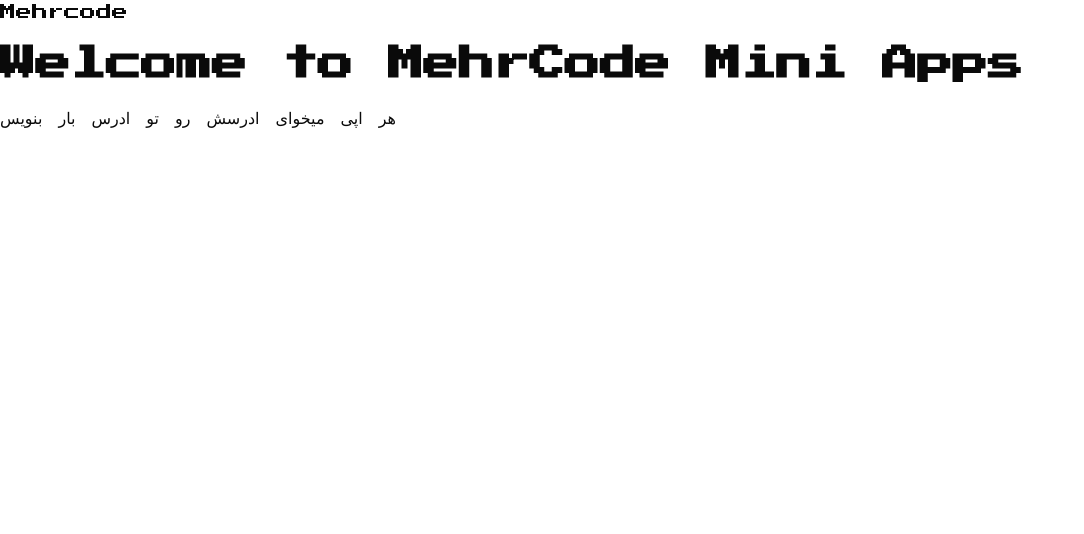
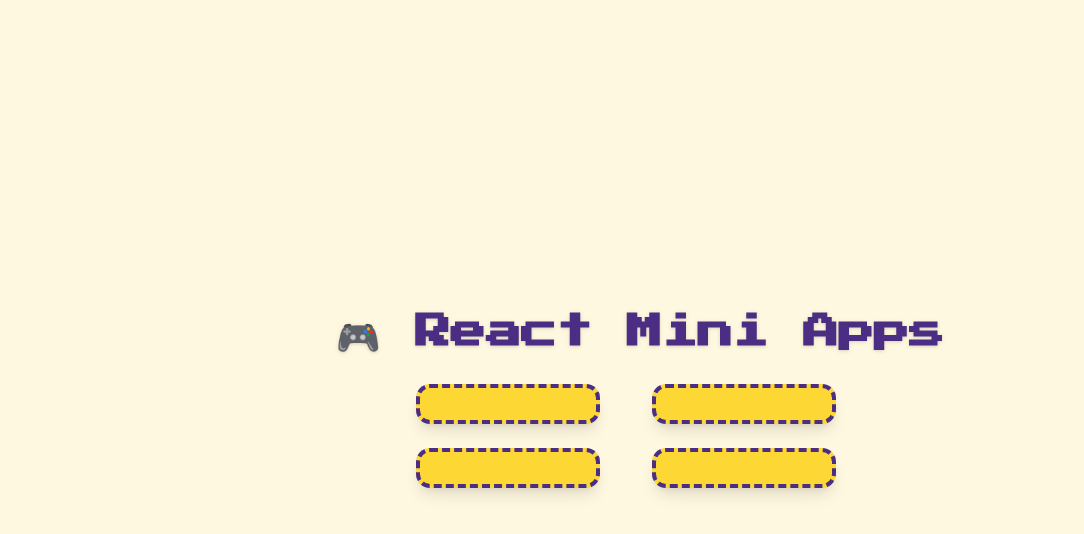
Before and after one commit to mehrcode/react-mini-apps, a Next.js app: page / in a window 1280 px wide. Shown: the top 534 px of the page, without its empty margins (0-1084 px from the left). Built offline with nearby package versions, Linux system fonts and the light colour scheme.

Commit message:
update home page and add links

```diff
--- a/src/app/page.tsx
+++ b/src/app/page.tsx
@@ -1,17 +1,31 @@
 import React from 'react'
 import { TypingAnimation } from "@/components/magicui/typing-animation";
+import { Link } from 'lucide-react';
 
 
-const page = () => {
+export default function Home() {
+  const apps = [
+    { name: "🧠 Pomodoro Timer", path: "app/pomodorTimer" },
+    { name: "🐢 Progress Tracker", path: "/turtleProgress" },
+    { name: "📝 ToDo App", path: "/todo" },
+    { name: "📝 Appointment App", path: "/appointment" },
+  ]
   return (
-    <div>
-      <h1>Mehrcode</h1>
-      <h1>
-        <TypingAnimation>Welcome to MehrCode Mini Apps</TypingAnimation>
-        هر اپی میخوای ادرسش رو تو ادرس بار بنویس
-      </h1>
-    </div>
+    <main className="min-h-screen flex flex-col items-center justify-center bg-[#fef8e0] p-6">
+      <TypingAnimation className="text-4xl font-bold mb-8 text-[#4b2e83] drop-shadow">🎮 React Mini Apps</TypingAnimation>
+
+      <ul className="grid grid-cols-1 sm:grid-cols-2 gap-6 w-full max-w-md">
+        {apps.map((app, index) => (
+          <li key={index}>
+            <Link
+              href={app.path}
+              className="block bg-[#fdd835] hover:bg-[#fbc02d] text-black font-semibold py-4 px-22 rounded-xl text-center border-4 border-dashed border-[#4b2e83] shadow-lg transition-all duration-300"
+            >
+              {app.name}
+            </Link>
+          </li>
+        ))}
+      </ul>
+    </main>
   )
 }
-
-export default page
```
